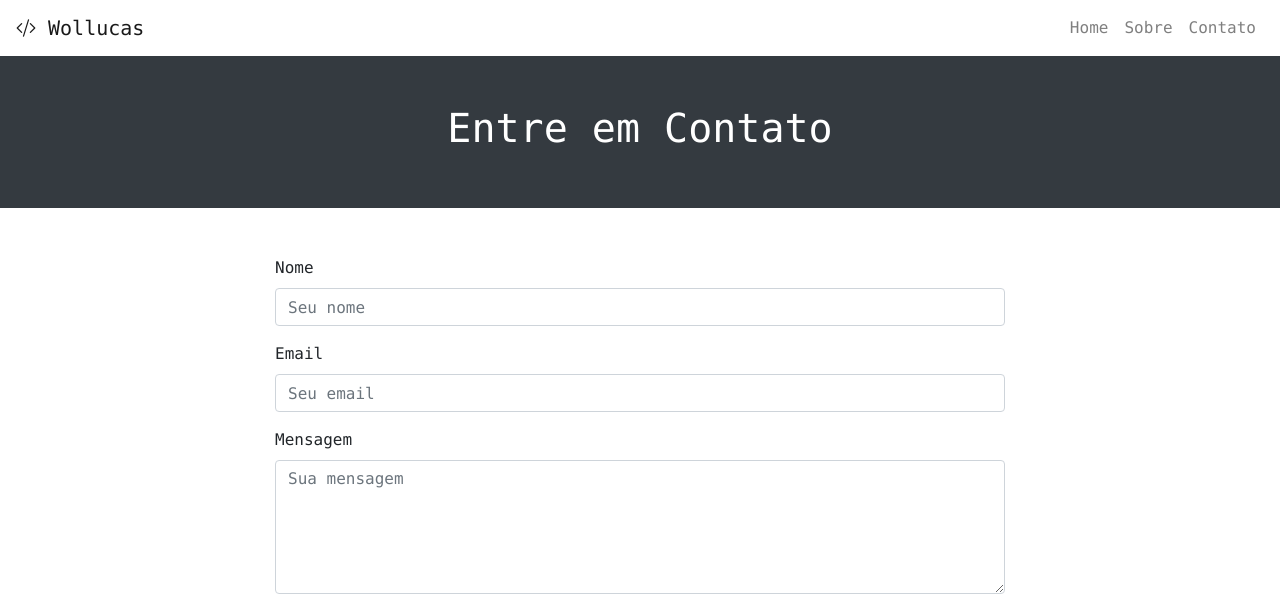
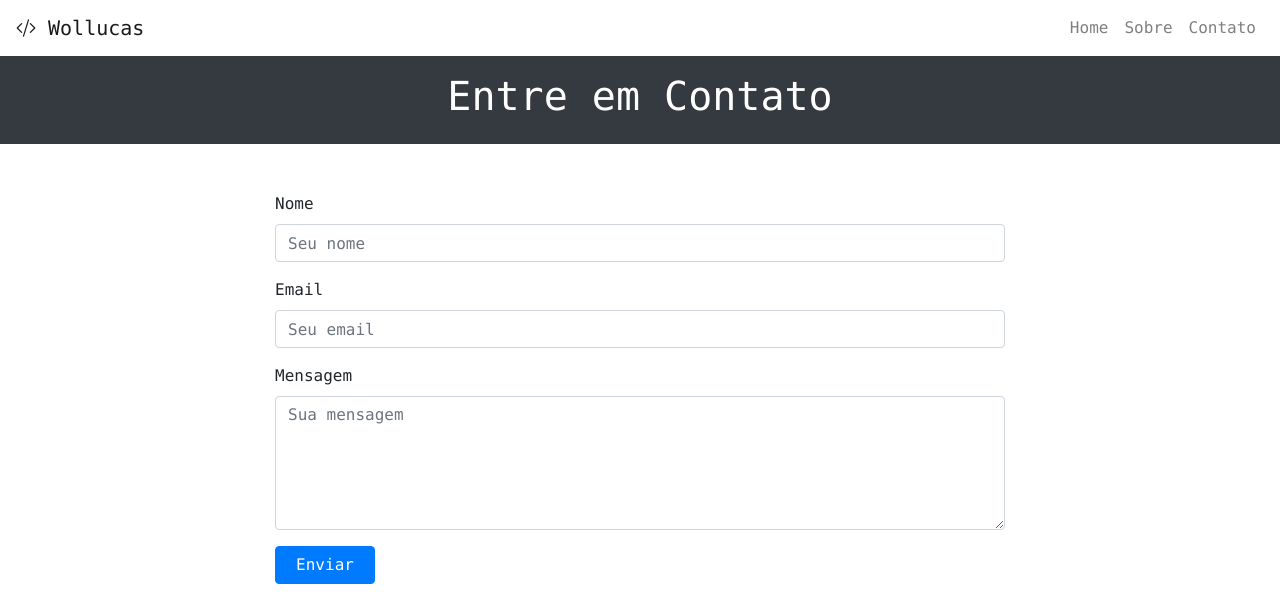
Before and after one commit to wOL-Lucas/M2-bona-bootstrap, a plain HTML site: page index.html in a window 1280 px wide. Shown: the top 607 px of the page. Drawn offline with nearby package versions, Linux system fonts and the light colour scheme.

Commit message:
Fix padding y in header

```diff
--- a/index.html
+++ b/index.html
@@ -30,7 +30,7 @@
         </div>
     </nav>
 
-    <header class="bg-dark text-white text-center py-5">
+    <header class="bg-dark text-white text-center py-3">
         <h1>Entre em Contato</h1>
     </header>
 
```
